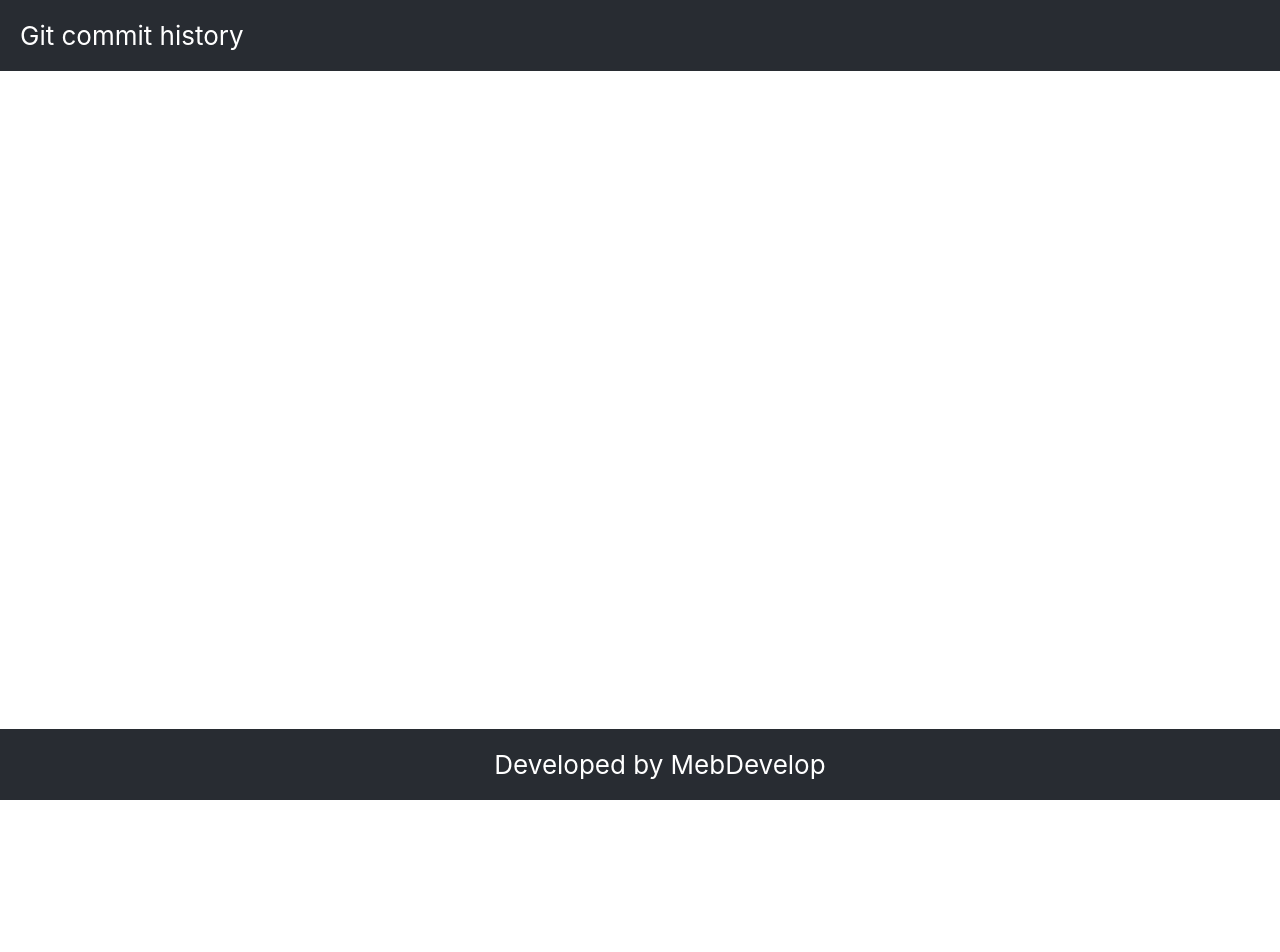
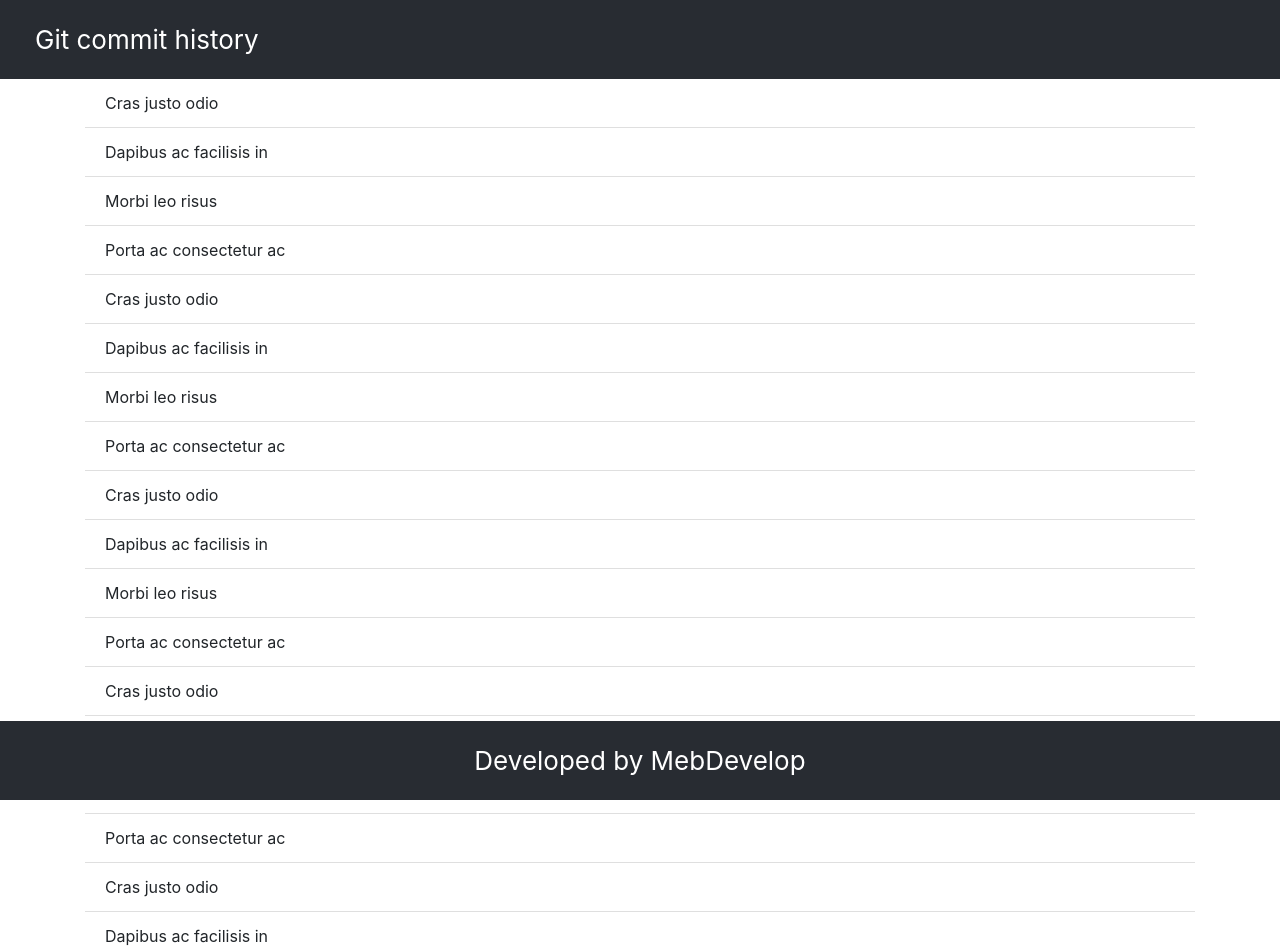
Before and after one commit to lee-corey/githistory, a React (Create React App) app: page / in a window 1280 px wide. Shown: the top 952 px of the page. Before the commit the page ends 800 px from the top, so only its background shows below. Built offline with nearby package versions, Linux system fonts and the light colour scheme; no server answers.

Commit message:
fit the container, fill with list

```diff
--- a/src/App.js
+++ b/src/App.js
@@ -5,6 +5,7 @@ import { ApolloLink } from 'apollo-link';
 import { HttpLink } from 'apollo-link-http';
 import { onError } from 'apollo-link-error';
 import { InMemoryCache } from 'apollo-cache-inmemory';
+import 'bootstrap/dist/css/bootstrap.min.css';
 
 import MainApp from './MainApp';
 
--- a/src/History/index.js
+++ b/src/History/index.js
@@ -1,10 +1,51 @@
 import React from 'react';
-import {Container} from 'react-bootstrap'
+import {Container, ListGroup    } from 'react-bootstrap'
 
 function History() {
     return (
         <Container>
-
+            <ListGroup variant="flush">
+                <ListGroup.Item>Cras justo odio</ListGroup.Item>
+                <ListGroup.Item>Dapibus ac facilisis in</ListGroup.Item>
+                <ListGroup.Item>Morbi leo risus</ListGroup.Item>
+                <ListGroup.Item>Porta ac consectetur ac</ListGroup.Item>
+                <ListGroup.Item>Cras justo odio</ListGroup.Item>
+                <ListGroup.Item>Dapibus ac facilisis in</ListGroup.Item>
+                <ListGroup.Item>Morbi leo risus</ListGroup.Item>
+                <ListGroup.Item>Porta ac consectetur ac</ListGroup.Item>
+                <ListGroup.Item>Cras justo odio</ListGroup.Item>
+                <ListGroup.Item>Dapibus ac facilisis in</ListGroup.Item>
+                <ListGroup.Item>Morbi leo risus</ListGroup.Item>
+                <ListGroup.Item>Porta ac consectetur ac</ListGroup.Item>
+                <ListGroup.Item>Cras justo odio</ListGroup.Item>
+                <ListGroup.Item>Dapibus ac facilisis in</ListGroup.Item>
+                <ListGroup.Item>Morbi leo risus</ListGroup.Item>
+                <ListGroup.Item>Porta ac consectetur ac</ListGroup.Item>
+                <ListGroup.Item>Cras justo odio</ListGroup.Item>
+                <ListGroup.Item>Dapibus ac facilisis in</ListGroup.Item>
+                <ListGroup.Item>Morbi leo risus</ListGroup.Item>
+                <ListGroup.Item>Porta ac consectetur ac</ListGroup.Item>
+                <ListGroup.Item>Cras justo odio</ListGroup.Item>
+                <ListGroup.Item>Dapibus ac facilisis in</ListGroup.Item>
+                <ListGroup.Item>Morbi leo risus</ListGroup.Item>
+                <ListGroup.Item>Porta ac consectetur ac</ListGroup.Item>
+                <ListGroup.Item>Cras justo odio</ListGroup.Item>
+                <ListGroup.Item>Dapibus ac facilisis in</ListGroup.Item>
+                <ListGroup.Item>Morbi leo risus</ListGroup.Item>
+                <ListGroup.Item>Porta ac consectetur ac</ListGroup.Item>
+                <ListGroup.Item>Cras justo odio</ListGroup.Item>
+                <ListGroup.Item>Dapibus ac facilisis in</ListGroup.Item>
+                <ListGroup.Item>Morbi leo risus</ListGroup.Item>
+                <ListGroup.Item>Porta ac consectetur ac</ListGroup.Item>
+                <ListGroup.Item>Cras justo odio</ListGroup.Item>
+                <ListGroup.Item>Dapibus ac facilisis in</ListGroup.Item>
+                <ListGroup.Item>Morbi leo risus</ListGroup.Item>
+                <ListGroup.Item>Porta ac consectetur ac</ListGroup.Item>
+                <ListGroup.Item>Cras justo odio</ListGroup.Item>
+                <ListGroup.Item>Dapibus ac facilisis in</ListGroup.Item>
+                <ListGroup.Item>Morbi leo risus</ListGroup.Item>
+                <ListGroup.Item>Porta ac consectetur ac</ListGroup.Item>
+            </ListGroup>
         </Container>
     )
 }
--- a/src/MainApp/index.js
+++ b/src/MainApp/index.js
@@ -1,27 +1,25 @@
 import React from 'react';
 import './style.css';
-import {Container, Row, Col} from 'react-bootstrap';
+import {Row, Col} from 'react-bootstrap';
 import History from '../History';
 
 function MainApp() {
     return (
-        <Container>
-            <Row>
-                <Col className="header">
-                    <Row className="headerText">
-                        Git commit history
-                    </Row>
-                </Col>
-                <Col className="main">
-                    <History />
-                </Col>
-                <Col className="footer">
-                    <Row className="footerText">
-                        Developed by MebDevelop
-                    </Row>
+        <div>
+            <Row className="header">
+                <Col className="headerText">
+                    Git commit history
                 </Col>
             </Row>
-        </Container>
+            <Row xs={10} className="main">
+                <History />
+            </Row>
+            <Row className="footer">
+                <Col className="footerText">
+                    Developed by MebDevelop
+                </Col>
+            </Row>
+        </div>
     )
 }
 export default MainApp;
--- a/src/MainApp/style.css
+++ b/src/MainApp/style.css
@@ -1,11 +1,8 @@
 .header, .footer{
-    width: 100%;
     background-color: #282c32;
     padding: 20px;
-}
-.header {
-    position: fixed;
-    top: 0px;
+    width: 100%;
+    margin:0;
 }
 .headerText, .footerText {
     color: white;
@@ -14,6 +11,14 @@
 .footerText{
     text-align: center;
 }
+.header {
+    position: sticky;
+    top: 0px;
+    z-index: 100;
+}
+.main {
+    margin: 0px;
+}
 .footer {
     position: fixed;
     bottom: 0px;
```
